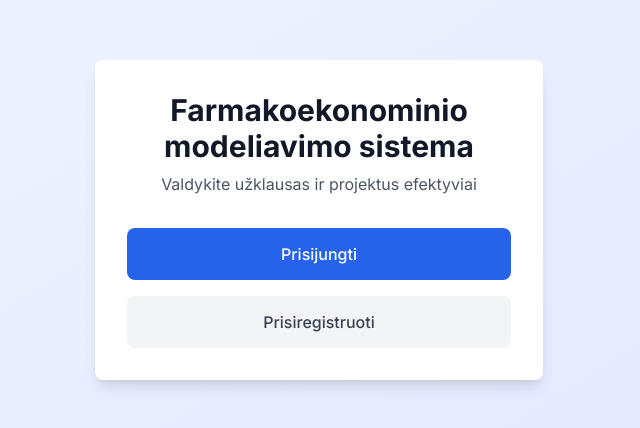
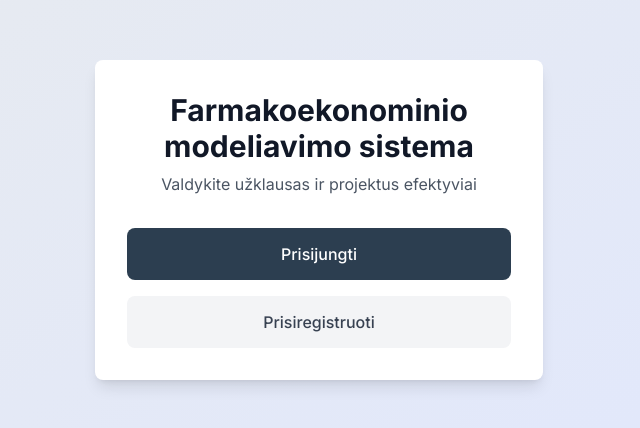
Before and after one commit to Matas007/pharmacoeconomic-management, a Next.js app: page / in a window 1280 px wide. Shown: the part 180-608 px from the top of the page, without its empty margins (321-961 px from the left). Built offline with nearby package versions, Linux system fonts and the light colour scheme; no server answers.

Commit message:
feat: pakeista mÄ—lyna spalva Ä¯ #2c3e50 (preview)

```diff
--- a/src/app/api/it-specialist/tasks/route.ts
+++ b/src/app/api/it-specialist/tasks/route.ts
@@ -72,7 +72,7 @@ export async function POST(req: NextRequest) {
         startDate: new Date(startDate),
         endDate: new Date(endDate),
         progress: 0, // Pradžioje 0%, apskaičiuojamas pagal subtask'us
-        color: color || '#3b82f6',
+        color: color || '#2c3e50',
         userId: session.user.id
       },
       include: {
--- a/src/app/globals.css
+++ b/src/app/globals.css
@@ -47,7 +47,7 @@ button, a, input, select, textarea {
   input:focus,
   select:focus,
   textarea:focus {
-    outline: 2px solid #2563eb;
+    outline: 2px solid #2c3e50;
     outline-offset: 2px;
   }
 }
--- a/src/app/it-specialist/dashboard/page.tsx
+++ b/src/app/it-specialist/dashboard/page.tsx
@@ -562,7 +562,7 @@ function TaskFormModal({
     priority: task?.priority || 'MEDIUM',
     startDate: task?.startDate ? task.startDate.split('T')[0] : new Date().toISOString().split('T')[0],
     endDate: task?.endDate ? task.endDate.split('T')[0] : new Date().toISOString().split('T')[0],
-    color: task?.color || '#3b82f6'
+    color: task?.color || '#2c3e50'
   })
   const [subtasks, setSubtasks] = useState<Subtask[]>(task?.subtasks || [])
   const [newSubtaskTitle, setNewSubtaskTitle] = useState('')
--- a/src/app/layout.tsx
+++ b/src/app/layout.tsx
@@ -14,7 +14,7 @@ export const metadata: Metadata = {
     maximumScale: 5,
     userScalable: true,
   },
-  themeColor: '#2563eb',
+  themeColor: '#2c3e50',
   appleWebApp: {
     capable: true,
     statusBarStyle: 'default',
--- a/tailwind.config.ts
+++ b/tailwind.config.ts
@@ -11,6 +11,19 @@ const config: Config = {
       colors: {
         background: 'var(--background)',
         foreground: 'var(--foreground)',
+        blue: {
+          50: '#e8ebed',
+          100: '#d1d7db',
+          200: '#a3afb7',
+          300: '#758793',
+          400: '#475f6f',
+          500: '#2c3e50',
+          600: '#2c3e50',
+          700: '#233140',
+          800: '#1a2530',
+          900: '#121820',
+          950: '#090c10',
+        },
       },
       screens: {
         'xs': '475px',
```
